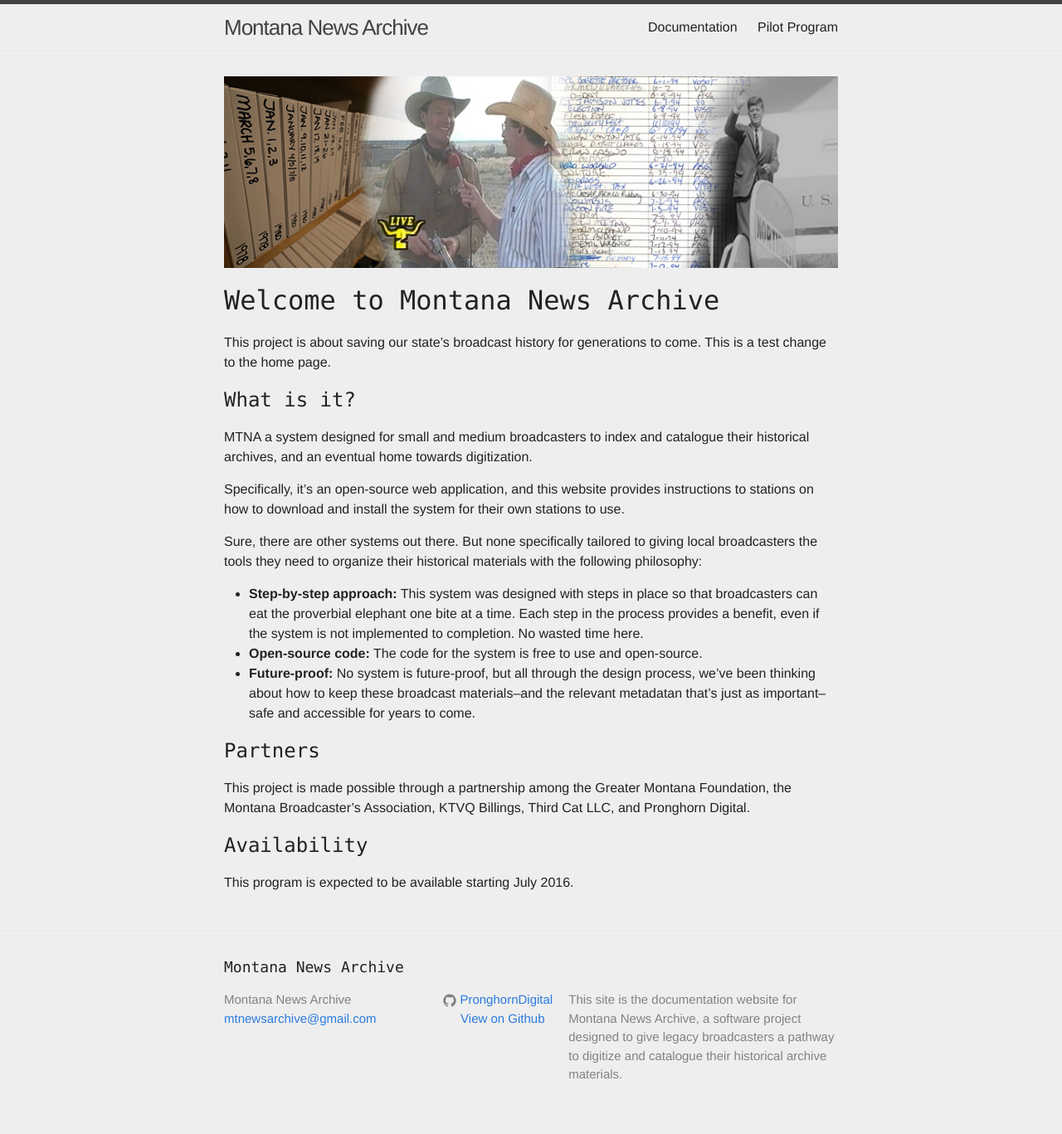
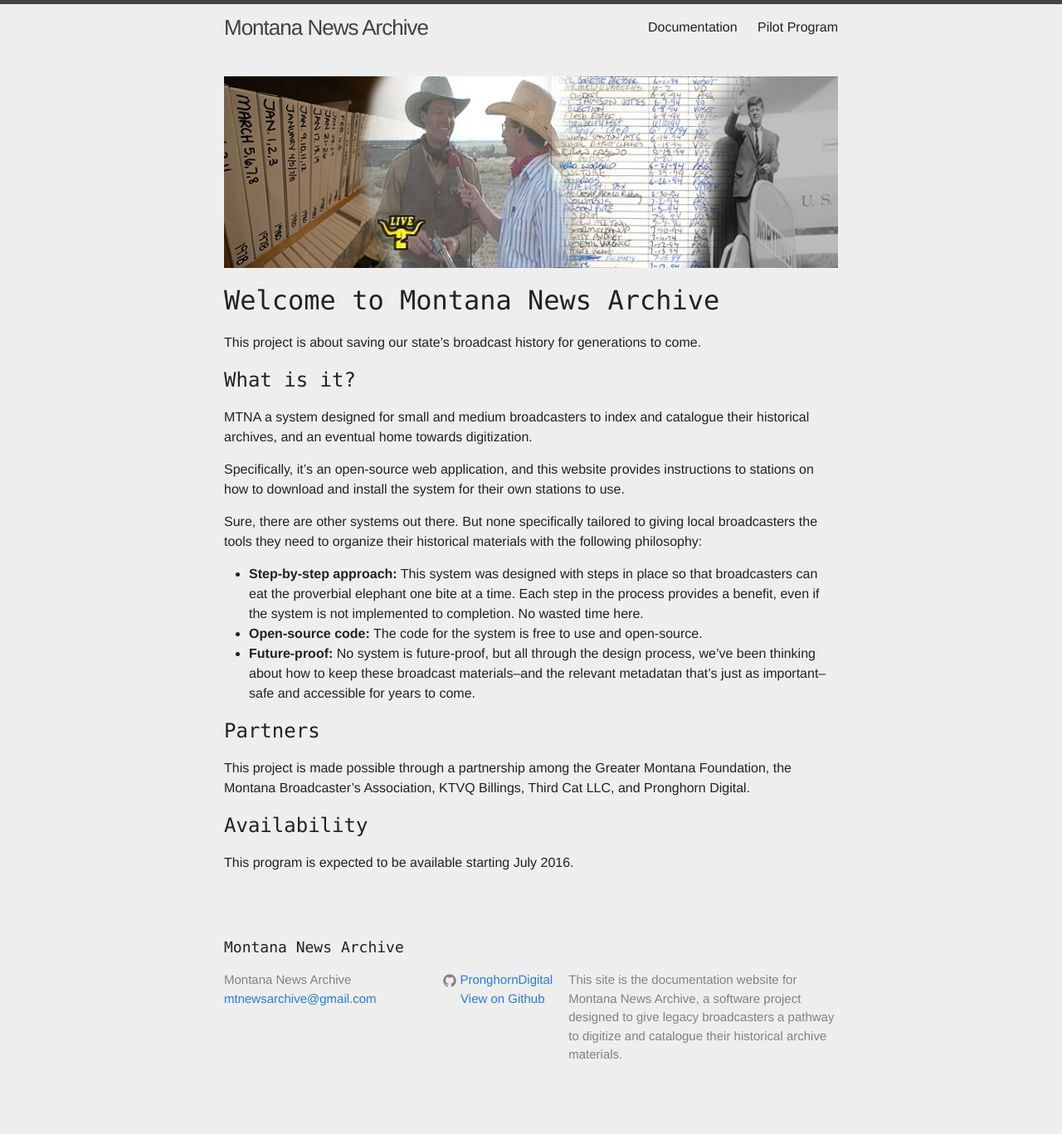
Before and after one commit to PronghornDigital/Montana-News-Archive, a Jekyll site: the page built from index.md, in a window 1280 px wide. Shown: the whole page at 83% size. Built offline with Jekyll 4.4.1, drawn with Linux system fonts in a browser that asks for light colours; after the commit the page ends 1343 px from its top, so only the background shows below that.

Commit message:
roll back test change

```diff
--- a/index.md
+++ b/index.md
@@ -6,7 +6,7 @@ layout: default
 
 # Welcome to Montana News Archive
 
-This project is about saving our state's broadcast history for generations to come. This is a test change to the home page.
+This project is about saving our state's broadcast history for generations to come.
 
 ## What is it?
 
```
